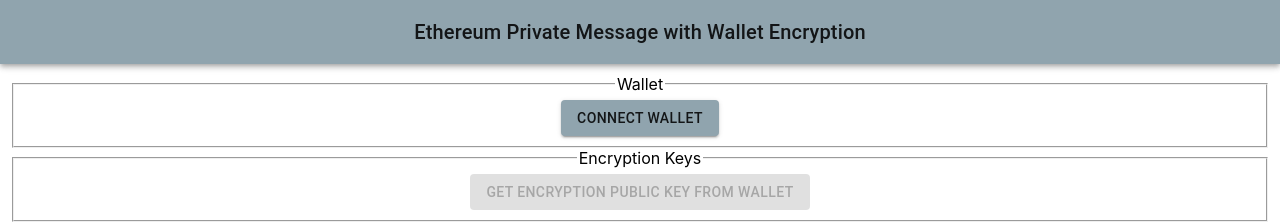
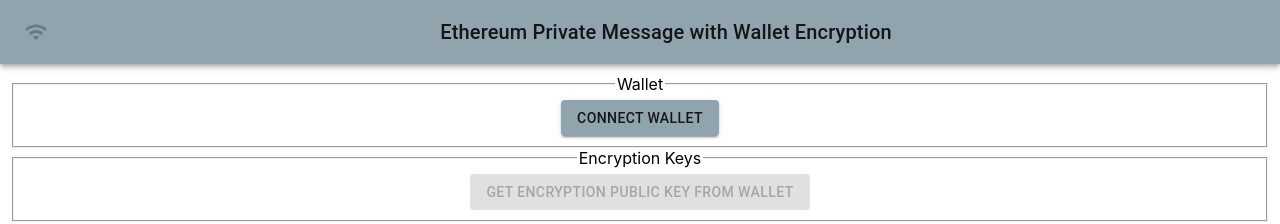
Before and after one commit to vincent-l-j/test-transactor, a React (Create React App) app: page / in a window 1280 px wide. Shown: the top 224 px of the page. Built offline with nearby package versions, Linux system fonts and the light colour scheme.

Commit message:
Add disabled wifi icon to indicate connection to waku

```diff
--- a/package.json
+++ b/package.json
@@ -4,6 +4,7 @@
   "private": true,
   "dependencies": {
     "@material-ui/core": "^4.12.4",
+    "@material-ui/icons": "^4.11.3",
     "@testing-library/jest-dom": "^5.14.1",
     "@testing-library/react": "^13.0.0",
     "@testing-library/user-event": "^13.2.1",
--- a/src/App.tsx
+++ b/src/App.tsx
@@ -1,12 +1,13 @@
 import React, { useState } from 'react';
 import './App.css';
-import { AppBar, Toolbar, Typography } from "@material-ui/core";
+import { AppBar, IconButton, Toolbar, Typography } from "@material-ui/core";
 import {
   createTheme,
   ThemeProvider,
   makeStyles,
 } from "@material-ui/core/styles";
 import { lightBlue, blueGrey } from "@material-ui/core/colors";
+import WifiIcon from "@material-ui/icons/Wifi";
 import { Web3Provider } from "@ethersproject/providers/src.ts/web3-provider";
 import GetEncryptionPublicKey from "./GetEncryptionPublicKey";
 import ConnectWallet from "./ConnectWallet";
@@ -39,6 +40,9 @@
     flex: 1,
     margin: "10px",
   },
+  wakuStatus: {
+    marginRight: theme.spacing(2),
+  },
   title: {
     flexGrow: 1,
   },
@@ -60,6 +64,16 @@
       <div className={classes.root}>
         <AppBar className={classes.appBar} position="static">
           <Toolbar>
+            <IconButton
+              edge="start"
+              className={classes.wakuStatus}
+              aria-label="waku-status"
+            >
+              <WifiIcon
+                color={"disabled"}
+                style={{}}
+              />
+            </IconButton>
             <Typography variant="h6" className={classes.title}>
               Ethereum Private Message with Wallet Encryption
             </Typography>
```
Also changed, not shown: 1 other file (tests, documents, lock files or other folders).
